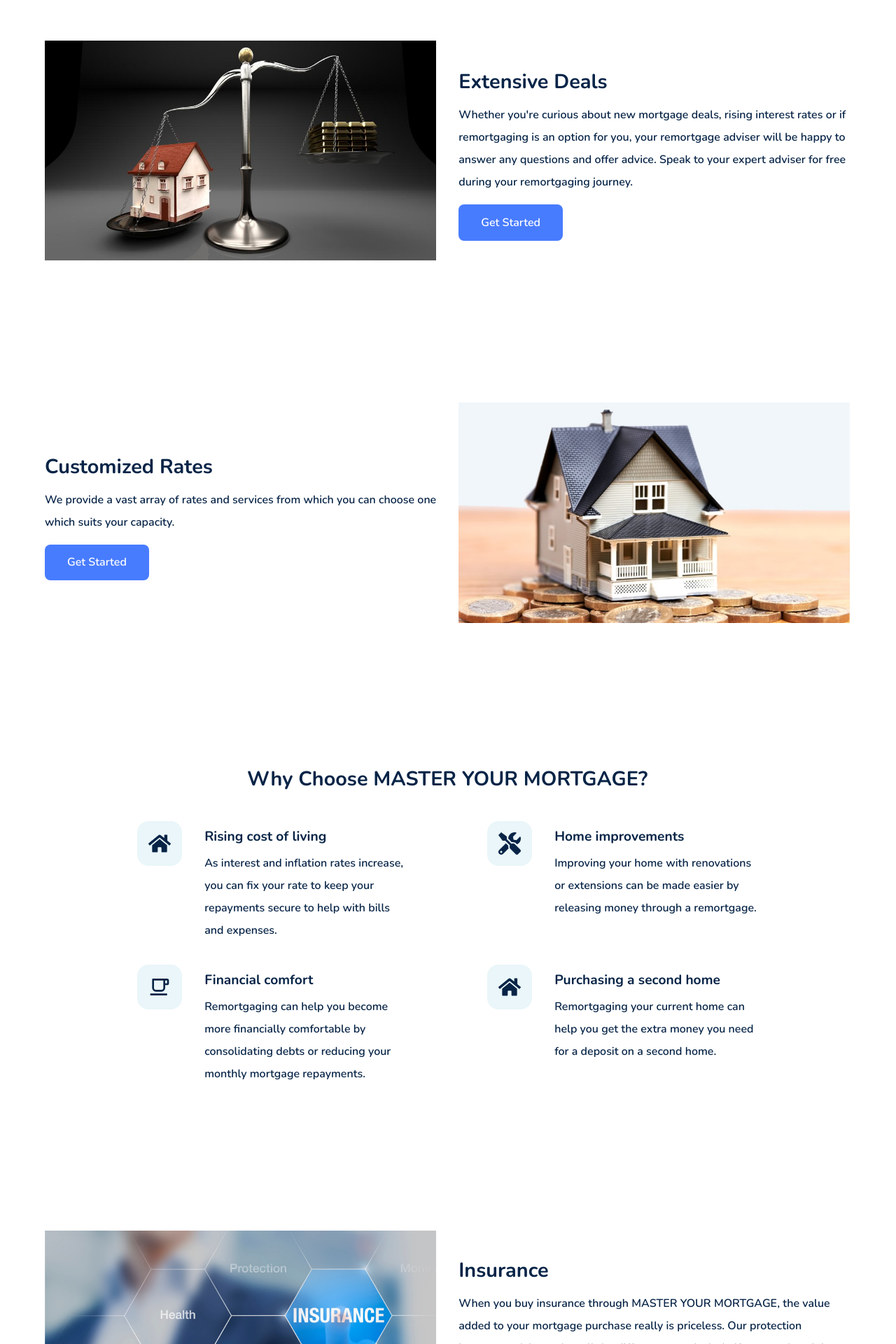
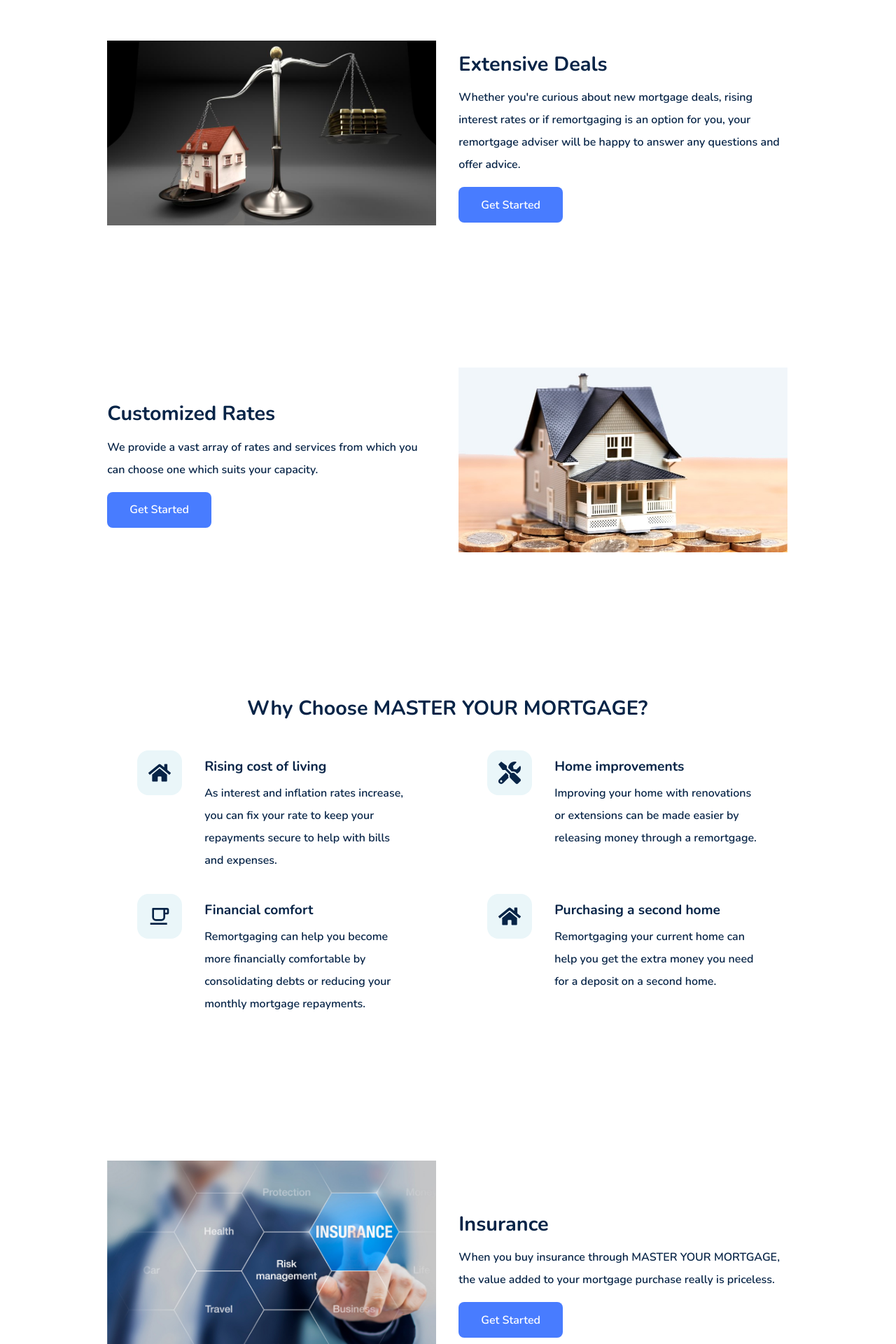
Before and after one commit to Elpis-alpha/Simple-Mortgage, a React (Create React App) app: page / in a window 1280 px wide. Shown: the part 720-2640 px from the top of the page at 70% size. Built offline with nearby package versions, Linux system fonts and the light colour scheme.

Commit message:
little touch

```diff
--- a/src/components/general/SectionStyles.jsx
+++ b/src/components/general/SectionStyles.jsx
@@ -149,6 +149,8 @@ export const SideImageStyle = styled.section`
 			display: flex;
 			align-items: center;
 			justify-content: center;
+			max-width: 1100px;
+			margin: auto;
 
 			.side {
 				width: 50%;
--- a/src/components/home/HomePage.jsx
+++ b/src/components/home/HomePage.jsx
@@ -37,7 +37,6 @@ const HomePage = () => {
               <div className="content">
                 Whether you're curious about new mortgage deals, rising interest rates or if remortgaging is an option for you,
                 your remortgage adviser will be happy to answer any questions and offer advice.
-                Speak to your expert adviser for free during your remortgaging journey.
               </div>
               <div className="button"><Link to="/calculator" className='btn-8'>Get Started</Link></div>
             </div>
@@ -111,9 +110,6 @@ const HomePage = () => {
               <div className="title">Insurance</div>
               <div className="content">
                 When you buy insurance through {siteName}, the value added to your mortgage purchase really is priceless.
-                Our protection insurance advice makes all the difference, particularly if you need to claim against
-                critical illness during your mortgage term. Our mortgage and protection advisers will shop around for
-                competitive insurance products, saving you money and protecting the roof over your head too.
               </div>
               <div className="button"><Link to="/contact" className='btn-8'>Get Started</Link></div>
             </div>
```
